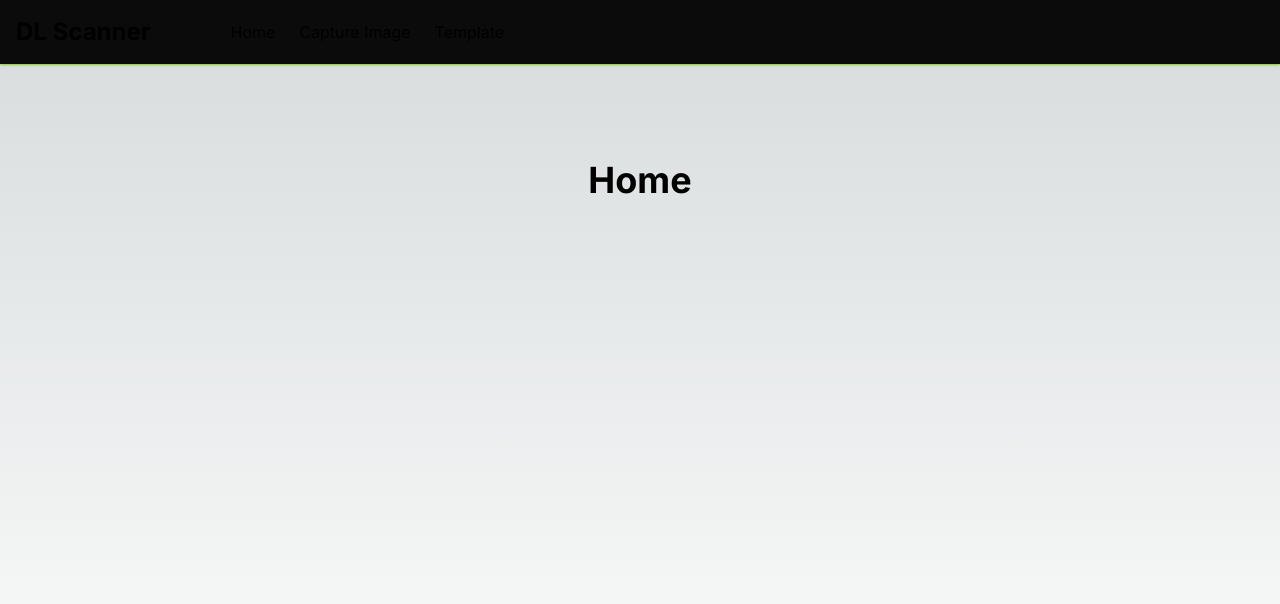
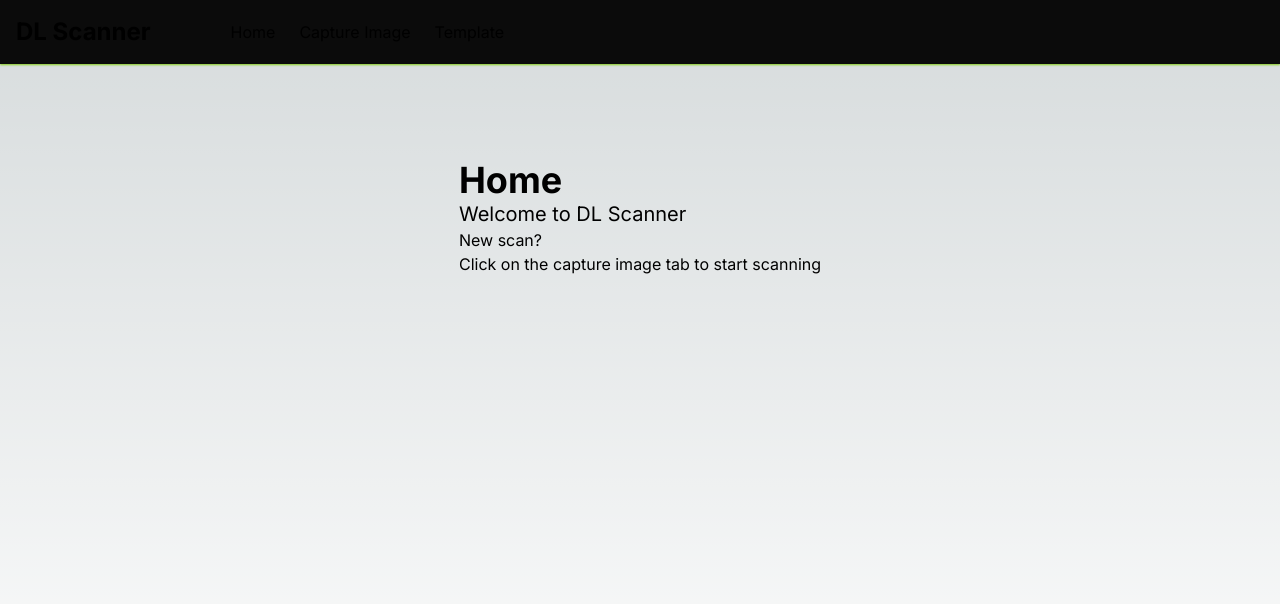
Before and after one commit to yuvenalmash/dl-scan, a Next.js app: page / in a window 1280 px wide. Shown: the top 604 px of the page. Built offline with nearby package versions, Linux system fonts and the light colour scheme.

Commit message:
Add welcome message and instructions for scanning

```diff
--- a/app/page.js
+++ b/app/page.js
@@ -2,6 +2,9 @@ export default function Home() {
   return (
     <div className="flex flex-col">
       <h1 className="text-4xl font-bold">Home</h1>
+      <p className="text-xl">Welcome to DL Scanner</p>
+      <p>New scan?</p>
+      <p>Click on the capture image tab to start scanning</p>
     </div>
-  )
+  );
 }
```
